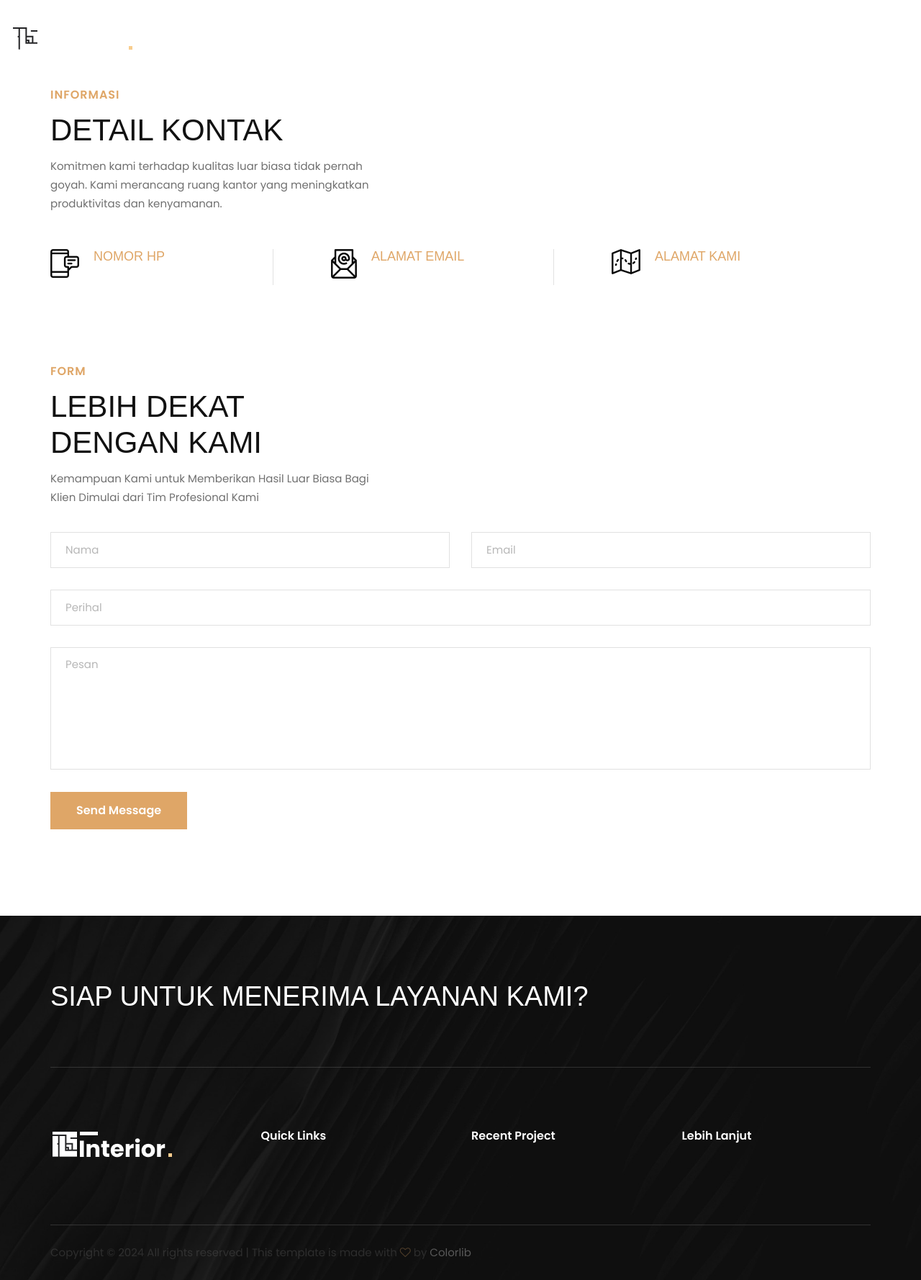
After one commit to dimskuyyy/interior, a CodeIgniter 4 app: template app/Views/front/kontak/index.php in a window 1280 px wide. The commit adds this page. Shown: the whole page at 72% size. Run offline with PHP 8.4 and a stand-in for CodeIgniter, Linux system fonts and the light colour scheme; the template is opened without the code that fills it, so the values that code supplies are empty; some libraries are stand-ins or nearby versions; some web fonts are replaced.

Commit message:
Feat/Kontak : Create Kontak Page

```diff
--- /dev/null
+++ b/app/Views/front/kontak/index.php
@@ -0,0 +1,125 @@
+<?= $this->extend('front/layout/front_main'); ?>
+
+<?= $this->section('content'); ?>
+<!-- Contact Section Begin -->
+<section class="contact spad">
+    <div class="container">
+        <div class="row">
+            <div class="col-lg-5">
+                <div class="contact__text">
+                    <div class="section-title">
+                        <span>Informasi</span>
+                        <h2>Detail Kontak</h2>
+                    </div>
+                    <p>Komitmen kami terhadap kualitas luar biasa tidak pernah goyah. Kami merancang ruang kantor yang meningkatkan produktivitas dan kenyamanan.</p>
+                </div>
+            </div>
+        </div>
+        <div class="row">
+            <div class="col-lg-4 col-md-6 col-sm-6">
+                <div class="contact__widget__item">
+                    <div class="contact__widget__item__icon">
+                        <img src="<?= base_url() ?>img/contact/ci-1.png" alt="">
+                    </div>
+                    <div class="contact__widget__item__text">
+                        <h5>Nomor Hp</h5>
+                        <span><?= $setting['contact']['set_value'] ?></span>
+                    </div>
+                </div>
+            </div>
+            <div class="col-lg-4 col-md-6 col-sm-6">
+                <div class="contact__widget__item">
+                    <div class="contact__widget__item__icon">
+                        <img src="<?= base_url() ?>img/contact/ci-2.png" alt="">
+                    </div>
+                    <div class="contact__widget__item__text">
+                        <h5>Alamat Email</h5>
+                        <span><?= $setting['contact']['set_optional'] ?></span>
+                    </div>
+                </div>
+            </div>
+            <div class="col-lg-4 col-md-6 col-sm-6">
+                <div class="contact__widget__item last__item">
+                    <div class="contact__widget__item__icon">
+                        <img src="<?= base_url() ?>img/contact/ci-3.png" alt="">
+                    </div>
+                    <div class="contact__widget__item__text">
+                        <a href="<?= $setting['location']['set_value'] ?>">
+                            <h5>Alamat Kami</h5>
+                        </a>
+                        <span><?= $setting['location']['set_optional'] ?></span>
+                    </div>
+                </div>
+            </div>
+        </div>
+        <div class="row mt-5 pt-5">
+            <div class="col-lg-5">
+                <div class="contact__form__text">
+                    <div class="section-title">
+                        <span>Form</span>
+                        <h2>Lebih Dekat Dengan Kami</h2>
+                    </div>
+                    <p>Kemampuan Kami untuk Memberikan Hasil Luar Biasa Bagi Klien Dimulai dari Tim Profesional Kami</p>
+                </div>
+            </div>
+        </div>
+        <div class="row">
+            <div class="col-lg-12">
+                <div class="contact__form">
+                    <form action="#" method="post" id="form-kontak">
+                    <?= csrf_field() ?>
+                        <div class="row">
+                            <div class="col-lg-6 col-md-6 col-sm-6">
+                                <input type="text" name="nama" placeholder="Nama">
+                            </div>
+                            <div class="col-lg-6 col-md-6 col-sm-6">
+                                <input type="email" name="email" placeholder="Email">
+                            </div>
+                            <div class="col-lg-12">
+                                <input type="text" name="perihal" placeholder="Perihal">
+                            </div>
+                            <div class="col-lg-12">
+                                <textarea placeholder="Pesan" name="pesan"></textarea>
+                                <button type="submit" class="site-btn">Send Message</button>
+                            </div>
+                        </div>
+                    </form>
+                </div>
+            </div>
+        </div>
+    </div>
+</section>
+<!-- Contact Section End -->
+<?= $this->endSection() ?>
+
+<?= $this->section('js') ?>
+<script>
+    /* <![CDATA[ */
+    $('#form-kontak').submit(function(e) {
+        e.preventDefault();
+        var form = $(this);
+        var btn = form.find('.btn-submit');
+        var htm = btn.html();
+        //  setLoadingBtn(btn);
+        $.ajax({
+            url: url + 'kontak/save',
+            type: 'post',
+            dataType: 'json',
+            data: form.serialize(),
+            success: function(res) {
+                if (res.status) {
+                    successMsg(res.msg);
+                    form[0].reset();
+                    window.alert('Sukses Mengirimkan')
+                } else {
+                    errorMsg(res.msg);
+                }
+            },
+            error: function(xhr, status, error) {
+                errorMsg('Kontak gagal dikirim');
+            }
+        })
+    });
+    /* ]]> */
+</script>
+<?= $this->endSection() ?>
--- a/app/Views/front/layout/front_header.php
+++ b/app/Views/front/layout/front_header.php
@@ -23,9 +23,9 @@ $request = service('request'); ?>
 <!-- Offcanvas Menu End -->
 
 <!-- Header Section Begin -->
-<header class="header">
+<header class="header <?= ($request->uri->getTotalSegments() >= 1 && $request->uri->getSegment(1) === "kontak") ? 'header-normal set-bg" data-setbg="'.base_url().'img/little-header.jpg' : ''; ?>">
     <div class="container-fluid">
-        <div class="row">
+        <div class="row align-items-center">
             <div class="col-lg-3">
                 <div class="header__logo">
                     <a href="<?= base_url() ?>"><img src="<?= isset($setting['logo']) ? $setting['logo']['set_value'] : base_url('img/logo.png') ?>" alt="" style="height: 43px;" /></a>
--- a/app/Views/front/layout/front_main.php
+++ b/app/Views/front/layout/front_main.php
@@ -49,6 +49,9 @@ use function PHPUnit\Framework\isNull;
     <script src="<?=base_url()?>js/front/owl.carousel.min.js"></script>
     <script src="<?=base_url()?>js/front/slick.min.js"></script>
     <script src="<?=base_url()?>js/front/main.js"></script>
+    <script src="<?php echo base_url() ?>plugins/toastr/toastr.min.js"></script>
+    <script src="<?php echo base_url() ?>js/base.js"></script>
+    <script src="<?php echo base_url() ?>js/wbpanel.js"></script>
     <script>
         var url = '<?= base_url() ?>';
     </script>
```
Also changed, not shown: app/Controllers/Front/Kontak.php (added, +45 -0 lines), public/img/contact/ci-1.png (added), public/img/contact/ci-2.png (added), public/img/contact/ci-3.png (added).
